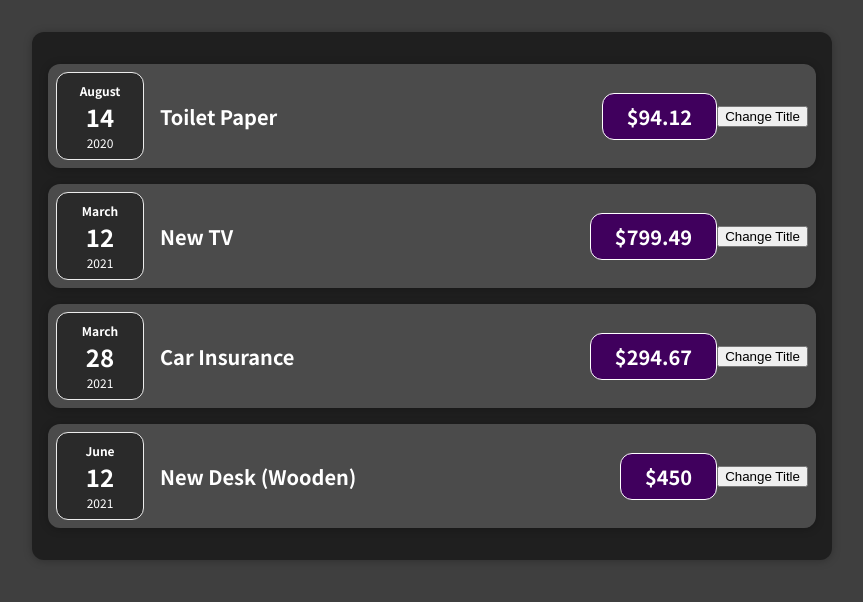
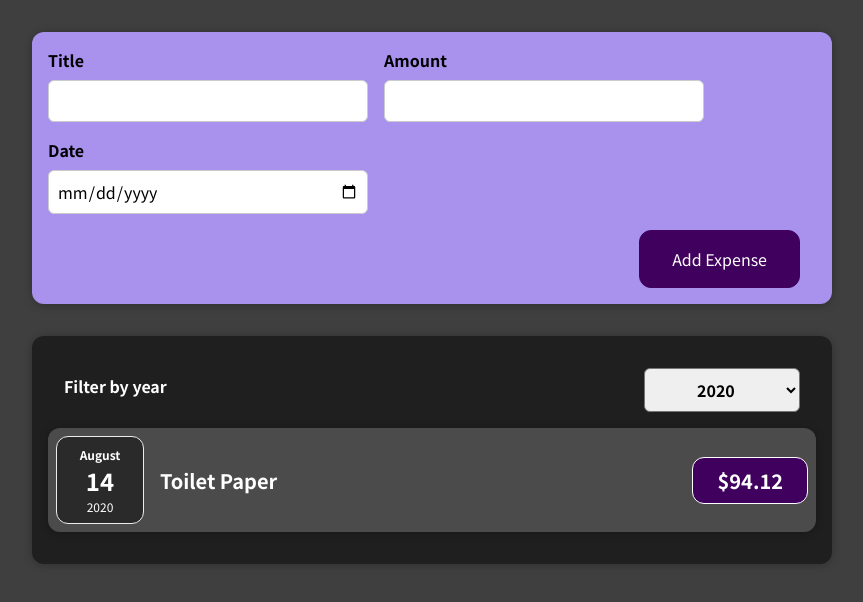
Before and after one commit to Itsmehp/ReactMainProject, a React (Create React App) app: page / in a window 1280 px wide. Shown: the top 602 px of the page, without its empty margins (208-1071 px from the left). Built offline with nearby package versions, Linux system fonts and the light colour scheme.

Commit message:
second commit

```diff
--- a/src/App.js
+++ b/src/App.js
@@ -1,7 +1,8 @@
+import react, { useState } from "react";
 import Expenses from "./Components/Expenses/Expenses";
+import NewExpense from "./Components/NewExpense/NewExpense";
 
-const App = () => {
-  const expenses = [
+const DUMMY_EXPENSES = [
   {
     id: "e1",
     title: "Toilet Paper",
@@ -27,9 +28,18 @@
     date: new Date(2021, 5, 12),
   },
 ];
+const App = () => {
+  const [expenses, setExpenses] = useState(DUMMY_EXPENSES);
+
+  const addExpenseHandler = (expense) => {
+    setExpenses((prevExpenses) => {
+      return [expense, ...prevExpenses];
+    });
+  };
 
   return (
     <div>
+      <NewExpense onAddExpense={addExpenseHandler} />
       <Expenses items={expenses} />
     </div>
   );
--- a/src/Components/Expenses/ExpenseItem.js
+++ b/src/Components/Expenses/ExpenseItem.js
@@ -1,24 +1,15 @@
-import React, { useState } from "react";
 import Card from "../UI/Card";
 import ExpenseDate from "./ExpenseDate";
 import "./ExpenseItem.css";
 
 const ExpenseItem = (props) => {
-  useState();
-
-  let title = props.title;
-
-  const clickHandler = () => {
-    title = "Updated!";
-  };
   return (
     <Card className="expense-item">
       <ExpenseDate date={props.date} />
       <div className="expense-item__description">
-        <h2>{title}</h2>
+        <h2>{props.title}</h2>
         <div className="expense-item__price">${props.amount}</div>
       </div>
-      <button onClick={clickHandler}>Change Title</button>
     </Card>
   );
 };
--- a/src/Components/Expenses/Expenses.js
+++ b/src/Components/Expenses/Expenses.js
@@ -1,32 +1,29 @@
+import { useState } from "react";
 import Card from "../UI/Card";
-import ExpenseItem from "./ExpenseItem";
 import "./Expenses.css";
+import ExpensesFilter from "./ExpensesFilter";
+import ExpensesList from "./ExpensesList";
 
-const expenses = (props) => {
+const Expenses = (props) => {
+  const [filteredYear, setFilteredYear] = useState("2020");
+
+  const filterChangeHandler = (selectedYear) => {
+    setFilteredYear(selectedYear);
+  };
+
+  const filteredExpenses = props.items.filter((expense) => {
+    return expense.date.getFullYear().toString() === filteredYear;
+  });
+
   return (
     <Card className="expenses">
-      <ExpenseItem
-        title={props.items[0].title}
-        amount={props.items[0].amount}
-        date={props.items[0].date}
-      ></ExpenseItem>
-      <ExpenseItem
-        title={props.items[1].title}
-        amount={props.items[1].amount}
-        date={props.items[1].date}
-      ></ExpenseItem>
-      <ExpenseItem
-        title={props.items[2].title}
-        amount={props.items[2].amount}
-        date={props.items[2].date}
-      ></ExpenseItem>
-      <ExpenseItem
-        title={props.items[3].title}
-        amount={props.items[3].amount}
-        date={props.items[3].date}
-      ></ExpenseItem>
+      <ExpensesFilter
+        selected={filteredYear}
+        onChangeFilter={filterChangeHandler}
+      ></ExpensesFilter>
+      <ExpensesList items={filteredExpenses} />
     </Card>
   );
 };
 
-export default expenses;
+export default Expenses;
--- /dev/null
+++ b/src/Components/Expenses/ExpensesFilter.css
@@ -0,0 +1,24 @@
+.expenses-filter {
+  color: white;
+  padding: 0 1rem;
+}
+
+.expenses-filter__control {
+  display: flex;
+  width: 100%;
+  align-items: center;
+  justify-content: space-between;
+  margin: 1rem 0;
+}
+
+.expenses-filter label {
+  font-weight: bold;
+  margin-bottom: 0.5rem;
+}
+
+.expenses-filter select {
+  font: inherit;
+  padding: 0.5rem 3rem;
+  font-weight: bold;
+  border-radius: 6px;
+}
--- /dev/null
+++ b/src/Components/Expenses/ExpensesFilter.js
@@ -0,0 +1,23 @@
+import "./ExpensesFilter.css";
+
+const ExpensesFilter = (props) => {
+  const dropdownChangeHandler = (event) => {
+    props.onChangeFilter(event.target.value);
+  };
+
+  return (
+    <div className="expenses-filter">
+      <div className="expenses-filter__control">
+        <label>Filter by year</label>
+        <select value={props.selected} onChange={dropdownChangeHandler}>
+          <option value="2022">2022</option>
+          <option value="2021">2021</option>
+          <option value="2020">2020</option>
+          <option value="2019">2019</option>
+        </select>
+      </div>
+    </div>
+  );
+};
+
+export default ExpensesFilter;
--- /dev/null
+++ b/src/Components/Expenses/ExpensesList.css
@@ -0,0 +1,9 @@
+.expenses-list {
+  list-style: none;
+  padding: 0;
+}
+
+.expenses-list__fallback {
+  color: white;
+  text-align: center;
+}
--- /dev/null
+++ b/src/Components/Expenses/ExpensesList.js
@@ -0,0 +1,23 @@
+import ExpenseItem from "./ExpenseItem";
+import "./ExpensesList.css";
+
+const ExpensesList = (props) => {
+  if (props.items.length === 0) {
+    return <h2 className="expenses-list__fallback">Found no expenses</h2>;
+  }
+
+  return (
+    <ul className="expenses-list">
+      {props.items.map((expense) => (
+        <ExpenseItem
+          key={expense.id}
+          title={expense.title}
+          amount={expense.amount}
+          date={expense.date}
+        />
+      ))}
+    </ul>
+  );
+};
+
+export default ExpensesList;
--- /dev/null
+++ b/src/Components/NewExpense/ExpenseForm.css
@@ -0,0 +1,26 @@
+.new-expense__controls {
+  display: flex;
+  flex-wrap: wrap;
+  gap: 1rem;
+  margin-bottom: 1rem;
+  text-align: left;
+}
+
+.new-expense__control label {
+  font-weight: bold;
+  margin-bottom: 0.5rem;
+  display: block;
+}
+
+.new-expense__control input {
+  font: inherit;
+  padding: 0.5rem;
+  border-radius: 6px;
+  border: 1px solid #ccc;
+  width: 20rem;
+  max-width: 100%;
+}
+
+.new-expense__actions {
+  text-align: right;
+}
--- /dev/null
+++ b/src/Components/NewExpense/ExpenseForm.js
@@ -0,0 +1,94 @@
+import React, { useState } from "react";
+import "./ExpenseForm.css";
+
+const ExpenseForm = (props) => {
+  const [enteredTitle, setEntertedTitle] = useState("");
+  const [enteredAmount, setEnteredAmount] = useState("");
+  const [enteredDate, setEnteredDate] = useState("");
+  //   const [userInput, setUserInput] = useState({
+  //     enteredTitle: "",
+  //     enteredAmount: "",
+  //     enteredDate: "",
+  //   });
+
+  const titleChangeHandler = (event) => {
+    setEntertedTitle(event.target.value);
+    // setUserInput({
+    //   ...userInput,
+    //   enteredTitle: event.target.value,
+    // });
+    // setUserInput((prevState) => {
+    //   return { ...prevState, enteredTitle: event.taget.value };
+    // });
+  };
+
+  const amountChangeHandler = (event) => {
+    setEnteredAmount(event.target.value);
+    // setUserInput({
+    //   ...userInput,
+    //   enteredAmount: event.target.value,
+    // });
+  };
+
+  const dateChangeHandler = (event) => {
+    setEnteredDate(event.target.value);
+    // setUserInput({
+    //   ...userInput,
+    //   enteredDate: event.target.value,
+    // });
+  };
+
+  const submitHandler = (event) => {
+    event.preventDefault();
+
+    const exepenseData = {
+      title: enteredTitle,
+      amount: enteredAmount,
+      date: new Date(enteredDate),
+    };
+    props.onSaveExpenseData(exepenseData);
+    setEntertedTitle("");
+    setEnteredAmount("");
+    setEnteredDate("");
+  };
+
+  return (
+    <form onSubmit={submitHandler}>
+      <div className="new-expense__controls">
+        <div className="new-expense__control">
+          <label>Title</label>
+          <input
+            type="text"
+            value={enteredTitle}
+            onChange={titleChangeHandler}
+          />
+        </div>
+        <div className="new-expense__control">
+          <label>Amount</label>
+          <input
+            type="number"
+            min="0.01"
+            step="0.01"
+            value={enteredAmount}
+            onChange={amountChangeHandler}
+          />
+        </div>
+        <div className="new-expense__control">
+          <label>Date</label>
+          <input
+            type="date"
+            min="2019-01-01"
+            max="2023-12-31"
+            value={enteredDate}
+            onChange={dateChangeHandler}
+          />
+        </div>
+      </div>
+      <div className="new-expense__actions">
+        <button type="submit">Add Expense</button>
+      </div>
+    </form>
+  );
+};
+
+export default ExpenseForm;
--- /dev/null
+++ b/src/Components/NewExpense/NewExpense.css
@@ -0,0 +1,38 @@
+.new-expense {
+  background-color: #a892ee;
+  padding: 1rem;
+  margin: 2rem auto;
+  width: 50rem;
+  max-width: 95%;
+  border-radius: 12px;
+  text-align: center;
+  box-shadow: 0 1px 8px rgba(0, 0, 0, 0.25);
+}
+
+.new-expense button {
+  font: inherit;
+  cursor: pointer;
+  padding: 1rem 2rem;
+  border: 1px solid #40005d;
+  background-color: #40005d;
+  color: white;
+  border-radius: 12px;
+  margin-right: 1rem;
+}
+
+.new-expense button:hover,
+.new-expense button:active {
+  background-color: #510674;
+  border-color: #510674;
+}
+
+.new-expense button.alternative {
+  color: #220131;
+  border-color: transparent;
+  background-color: transparent;
+}
+
+.new-expense button.alternative:hover,
+.new-expense button.alternative:active {
+  background-color: #ddb3f8;
+}
--- /dev/null
+++ b/src/Components/NewExpense/NewExpense.js
@@ -0,0 +1,21 @@
+import React from "react";
+import ExpenseForm from "./ExpenseForm";
+import "./NewExpense.css";
+
+const NewExpense = (props) => {
+  const saveExpenseDataHandler = (enteredExpenseData) => {
+    const expenseData = {
+      ...enteredExpenseData,
+      id: Math.random().toString(),
+    };
+    props.onAddExpense(expenseData);
+  };
+
+  return (
+    <div className="new-expense">
+      <ExpenseForm onSaveExpenseData={saveExpenseDataHandler} />
+    </div>
+  );
+};
+
+export default NewExpense;
```
Lines whose indentation alone changed are shown as unchanged.
